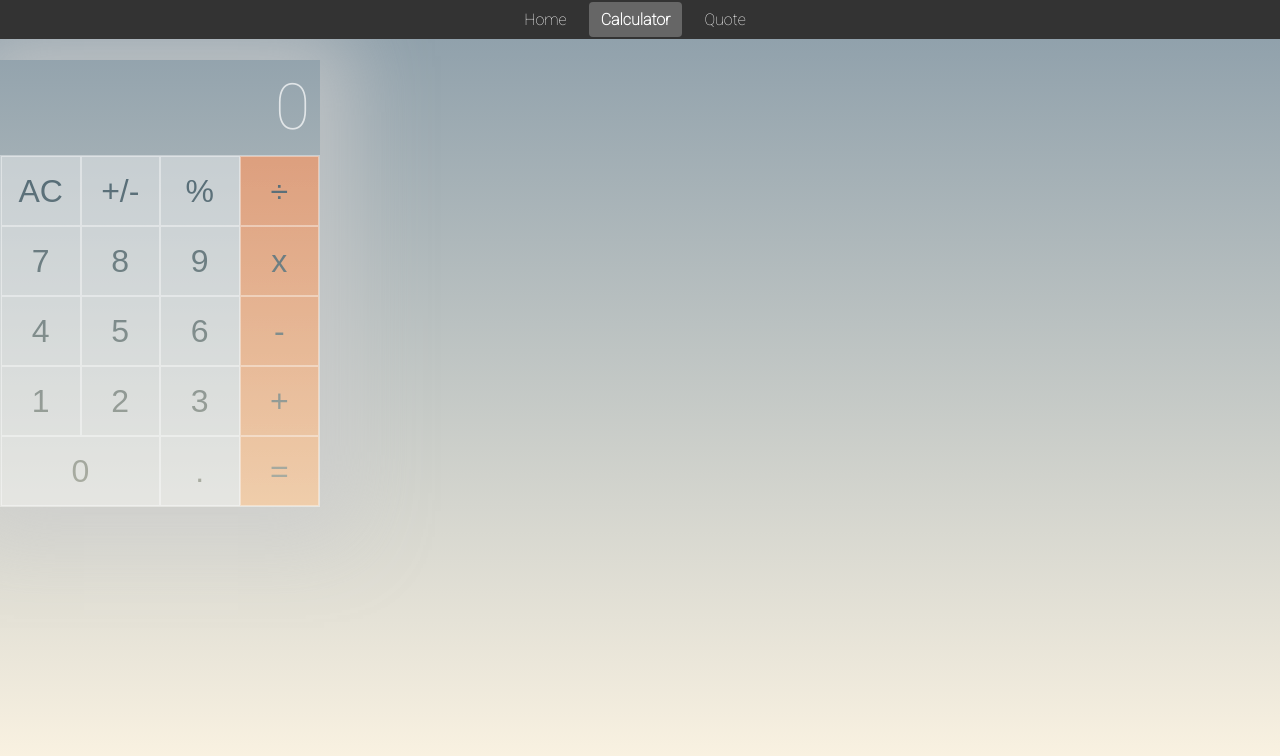
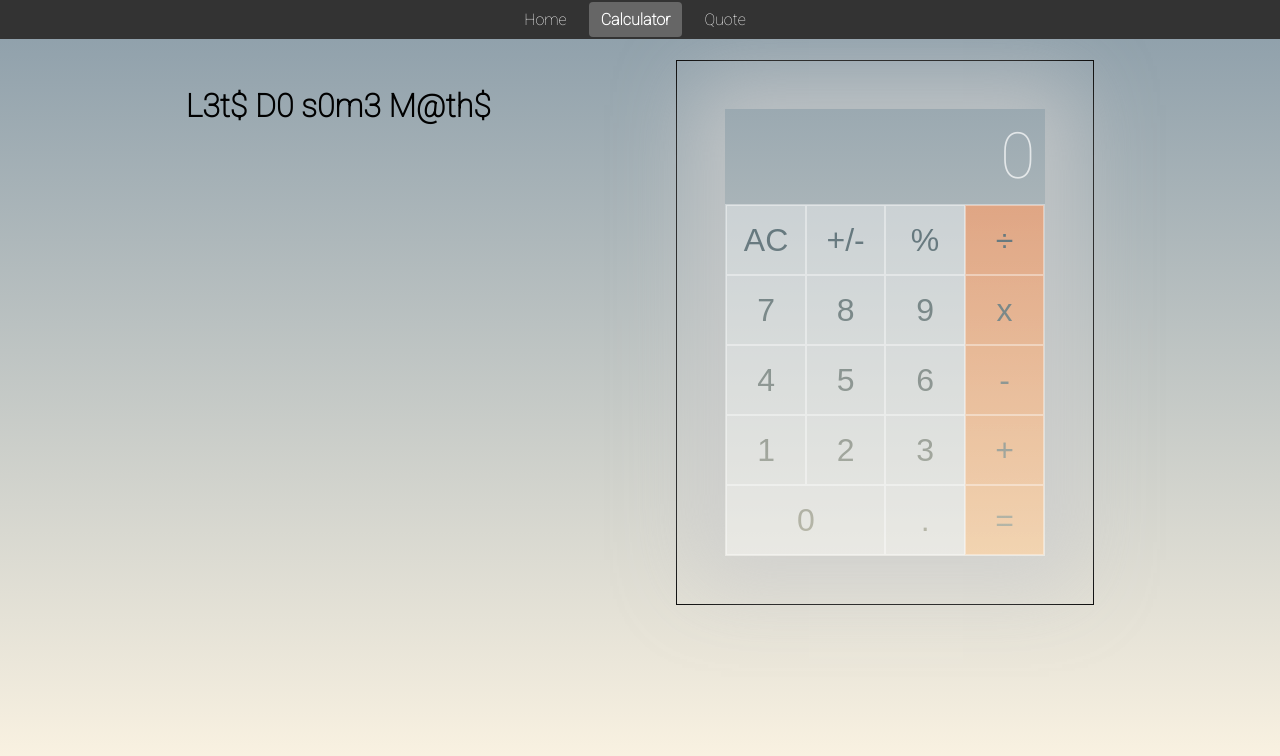
Before and after one commit to ClarenceAtim/MathMagicians, a React (Create React App) app: page /calculator in a window 1280 px wide. Shown: the top 756 px of the page. Built offline with nearby package versions, Linux system fonts and the light colour scheme.

Commit message:
Add heading

```diff
--- a/src/components/Calculator.js
+++ b/src/components/Calculator.js
@@ -33,6 +33,9 @@ function Calculator() {
   }
 
   return (
+    <div className="main">
+      <h2>L3t$ D0 s0m3 M@th$</h2>
+      <div className="cover">
         <div className="calculator">
           <div className="calculator__wrap">
             <div className="calculator__display">
@@ -61,6 +64,8 @@ function Calculator() {
             </div>
           </div>
         </div>
+      </div>
+    </div>
   );
 }
 
```
Lines whose indentation alone changed are shown as unchanged.
